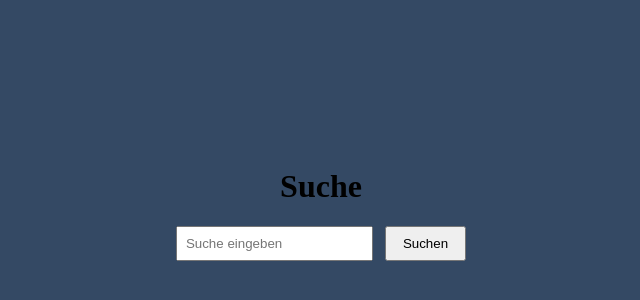
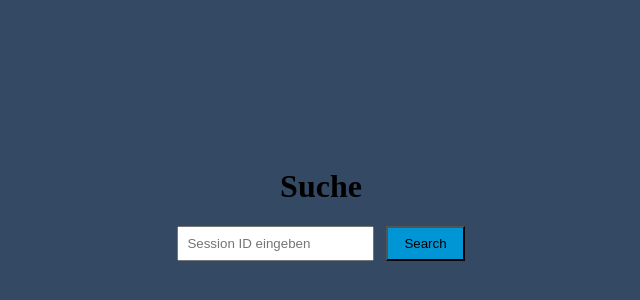
Before and after one commit to costin89/Hephaistos, a plain HTML site: page index.html in a window 1280 px wide. Shown: the part 196-496 px from the top of the page, without its empty margins (319-959 px from the left). Drawn offline with Linux system fonts and the light colour scheme.

Commit message:
Update index.html

```diff
--- a/index.html
+++ b/index.html
@@ -23,6 +23,7 @@
     input[type="submit"] {
       padding: 8px 16px;
       cursor: pointer;
+      background-color: rgb(0, 150, 213);
     }
   </style>
 </head>
@@ -31,8 +32,8 @@
 <div id="container">
   <h1>Suche</h1>
   <form id="searchForm" onsubmit="return false;">
-    <input type="text" id="searchInput" placeholder="Suche eingeben">
-    <input type="submit" value="Suchen" onclick="search()">
+    <input type="text" id="searchInput" placeholder="Session ID eingeben">
+    <input type="submit" value="Search" onclick="search()">
   </form>
 </div>
 
```
